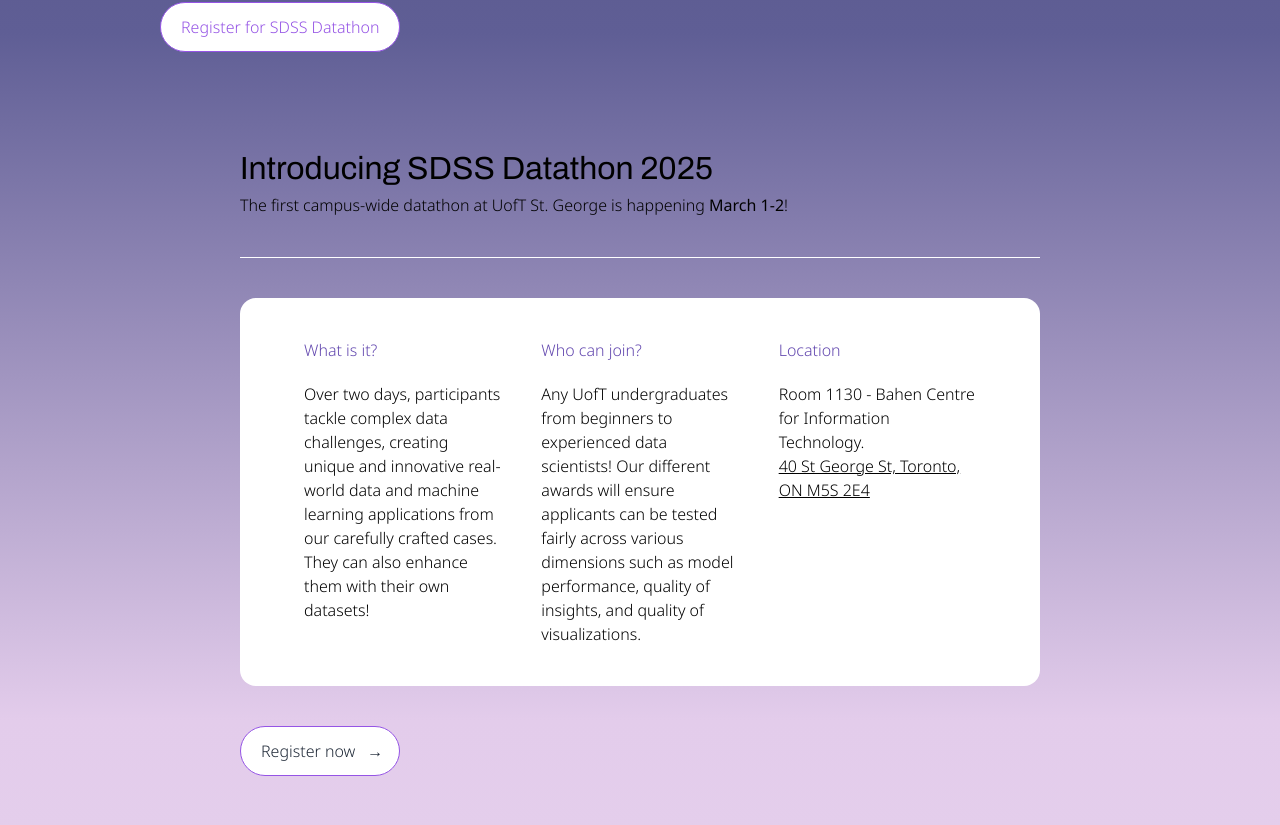
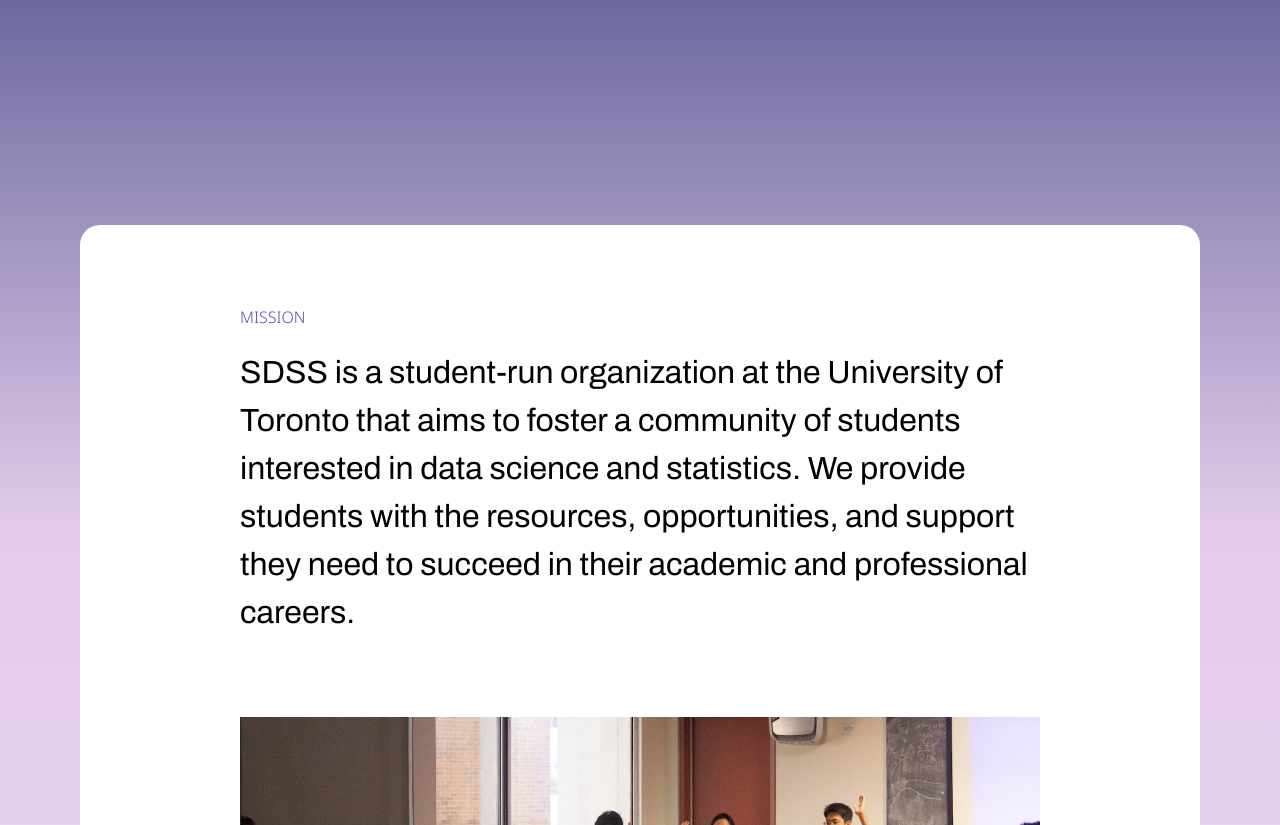
Before and after one commit to SDSS-UofT/sdss-uoft.github.io, a Next.js app in the folder sdss-website/: page /sdss-uoft.github.io/ in a window 1280 px wide. Shown: the part 655-1480 px from the top of the page. Built offline with nearby package versions, Linux system fonts and the light colour scheme.

Commit message:
removed sdssdatathon 2025

```diff
--- a/sdss-website/src/app/components/bottom-nav/page.tsx
+++ b/sdss-website/src/app/components/bottom-nav/page.tsx
@@ -8,11 +8,11 @@
                 <div className="flex lg:flex-row flex-col lg:justify-between lg:items-center h-full">
                     <div className='flex lg:flex-row flex-row gap-x-8 mt-6 items-start mb-10 lg:order-1 order-2'>
                         <div className='flex flex-row items-center'>
-                            <img className='w-10 object-contain' src="sdss-icon-bottom.png" alt="SDSS Logo" />
+                            <img className='w-10 object-contain' src="/sdss-icon-bottom.png" alt="SDSS Logo" />
                             <div className='heading bottom-nav-sdss-gradient lg:pl-5 pl-2'>SDSS</div>
                         </div>
 
-                        <img className='h-10 object-contain lg:pl-10 pl-0' src="uoft-icon.png" alt="UofT Logo" />
+                        <img className='h-10 object-contain lg:pl-10 pl-0' src="/uoft-icon.png" alt="UofT Logo" />
                     </div>
 
                     <ul className="flex lg:flex-row flex-col gap-x-20 gap-y-4 lg:order-2 order-1">
--- a/sdss-website/src/app/components/top-nav/page.tsx
+++ b/sdss-website/src/app/components/top-nav/page.tsx
@@ -26,7 +26,7 @@
         <div className="container lg:mx-20 px-4 h-full">
           <div className="flex justify-between items-center h-full">
             <Link href="/" passHref className="flex flex-row gap-x-2 items-center">
-              <img className='w-10 object-contain' src="sdss-icon-bottom.png" alt="SDSS Logo" />
+              <img className='w-10 object-contain' src="/sdss-icon-bottom.png" alt="SDSS Logo" />
               <div className={`body-large ${topNavSDSS}`}>
                 SDSS
               </div>
--- a/sdss-website/src/app/data/acadevteam.ts
+++ b/sdss-website/src/app/data/acadevteam.ts
@@ -8,7 +8,7 @@
         "year": "4th Year",
         "program": "Computer Science Specialist, Statistics Major, HPS Minor",
         "linkedin": "https://www.linkedin.com/in/nick-pestov/",
-        "pfp": "/pfps/nickp.png",
+        "pfp": "pfps/nickp.png",
     },
     {
         "id": 1,
@@ -17,7 +17,7 @@
         "year": "2nd Year",
         "program": "Economics and Statistics Majors",
         "linkedin": "https://www.linkedin.com/in/christie-k-9734a9217/",
-        "pfp": "/pfps/christiek.png",
+        "pfp": "pfps/christiek.png",
     },
     {
         "id": 2,
@@ -26,7 +26,7 @@
         "year": "3rd Year",
         "program": "Finance and Economics Specialist, Statistics and Economics Majors",
         "linkedin": "",
-        "pfp": "/pfps/richardh.png",
+        "pfp": "pfps/richardh.png",
     },
     {
         "id": 3,
@@ -35,6 +35,6 @@
         "year": "2nd Year",
         "program": "Economics and Statistics Majors (Data Analytics Focus), Mathematics Minor",
         "linkedin": "https://www.linkedin.com/in/nikita05/",
-        "pfp": "/pfps/nikitaj.png",
+        "pfp": "pfps/nikitaj.png",
     },
 ]
--- a/sdss-website/src/app/data/financeteam.ts
+++ b/sdss-website/src/app/data/financeteam.ts
@@ -7,7 +7,7 @@
         "year": "4th year",
         "program": "Finance & Economics Specialist",
         "linkedin": "",
-        "pfp": "/pfps/timk.png",
+        "pfp": "pfps/timk.png",
     },
     {
         "id": 1,
@@ -16,7 +16,7 @@
         "year": "4th year",
         "program": "Bachelor of Information",
         "linkedin": "",
-        "pfp": "/pfps/shirleyc.png",
+        "pfp": "pfps/shirleyc.png",
     },
     {
         "id": 2,
@@ -25,6 +25,6 @@
         "year": "3rd year",
         "program": "Industrial Engineering",
         "linkedin": "",
-        "pfp": "/pfps/annabellet.png",
+        "pfp": "pfps/annabellet.png",
     }
 ]
--- a/sdss-website/src/app/data/presidents.ts
+++ b/sdss-website/src/app/data/presidents.ts
@@ -8,7 +8,7 @@
         "year": "4th Year",
         "program": "Statistics and Economics Majors (Data Analytics Focus), Mathematics Minor",
         "linkedin": "https://www.linkedin.com/in/rustam-atahodja/",
-        "pfp": "/pfps/rustama.png",
+        "pfp": "pfps/rustama.png",
     },
     {
         "id": 1,
@@ -17,6 +17,6 @@
         "year": "4th Year",
         "program": "Computer Science and Statistics Majors",
         "linkedin": "https://www.linkedin.com/in/jin-lina/",
-        "pfp": "/pfps/linaj.png",
+        "pfp": "pfps/linaj.png",
     },
 ]
--- a/sdss-website/src/app/page.tsx
+++ b/sdss-website/src/app/page.tsx
@@ -22,49 +22,6 @@
           </div>
 
         </div>
-        <Link href="https://docs.google.com/forms/d/e/1FAIpQLSezVJTq-SxrF5PEk3jnlI5yQ-krV5OoXnLrQf8Hze-XWZDUwQ/viewform?usp=sharing" className="inline-flex meet-teams-button body-regular secondary-purple items-center bg-white border purple-border rounded-full px-4 py-2 text-gray-800 hover:bg-secondary-purple hover:text-white transition duration-200">
-          <span className="p-1">Register for SDSS Datathon</span>
-        </Link>
-      </div>
-
-      <div className="lg:pl-40 lg:pr-40">
-        <div className="heading white">Introducing SDSS Datathon 2025</div>
-        <div className="body-regular white">The first campus-wide datathon at UofT St. George is happening <b>March 1-2</b>!</div>
-        <div className="flex flex-row items-center mt-10">
-          <div className="line-divider w-full bg-white"></div>
-        </div>
-        <div className="bg-white rounded-2xl lg:pl-10 lg:pr-10 pl-4 pr-4 pt-4 pb-4 mt-10">
-          <div className="lg:grid lg:grid-cols-3 gap-10 m-6">
-            <div className="flex flex-col">
-              <div className="body-regular purple lg:mt-0 mt-5 mb-5">What is it?</div>
-              <div className="body-regular black">Over two days, participants tackle complex data challenges, creating unique and innovative real-world data and machine learning applications from our carefully crafted cases. They can also enhance them with their own datasets!</div>
-            </div>
-            <div className="flex flex-col">
-              <div className="body-regular purple lg:mt-0 mt-10 mb-5">Who can join?</div>
-              <div className="body-regular black">Any UofT undergraduates from beginners to experienced data scientists! Our different awards will ensure applicants can be tested fairly across various dimensions such as model performance, quality of insights, and quality of visualizations.</div>
-            </div>
-            <div className="flex flex-col">
-              <div className="body-regular purple lg:mt-0 mt-10 mb-5">Location</div>
-              <div className="body-regular black">
-                Room 1130 - Bahen Centre for Information Technology. <br></br>
-                <a
-                  href="https://www.google.com/maps/place/40+St+George+St,+Toronto,+ON+M5S+2E4"
-                  target="_blank"
-                  rel="noopener noreferrer"
-                  style={{ textDecoration: "underline" }}
-                >
-                  40 St George St, Toronto, ON M5S 2E4
-                </a>
-              </div>
-
-            </div>
-
-          </div>
-        </div>
-        <Link href="https://docs.google.com/forms/d/e/1FAIpQLSezVJTq-SxrF5PEk3jnlI5yQ-krV5OoXnLrQf8Hze-XWZDUwQ/viewform?usp=sharing" className="inline-flex meet-teams-button w- mt-10 body-regular items-center bg-white border purple-border rounded-full px-4 py-2 text-gray-800 hover:bg-secondary-purple hover:text-white transition duration-200">
-          <span className="mr-2 p-1">Register now</span>
-          <span className="">→</span>
-        </Link>
       </div>
 
       <div className="mission-statement lg:pl-40 lg:pr-40 pl-6 pr-6">
@@ -73,7 +30,7 @@
           <div className="heading black">
             SDSS is a student-run organization at the University of Toronto that aims to foster a community of students interested in data science and statistics. We provide students with the resources, opportunities, and support they need to succeed in their academic and professional careers.
           </div>
-          <img src="brave.png" alt="Mission Statement" />
+          <img src="/brave.png" alt="Mission Statement" />
           <div className="mission-numbers space-x-2 flex lg:flex-row flex-col items-center">
             <div className="mission-section mb-10 lg:text-left text-center">
               <div className="body-regular purple">FOUNDED IN </div>
```
Also changed, not shown: sdss-website/src/app/data/consultingteam.ts (+7 -7 lines), sdss-website/src/app/data/datathonteam.ts (+4 -4 lines), sdss-website/src/app/data/events.ts (+7 -7 lines), sdss-website/src/app/data/marketingteam.ts (+4 -4 lines), sdss-website/src/app/data/profdevteam.ts (+5 -5 lines).
